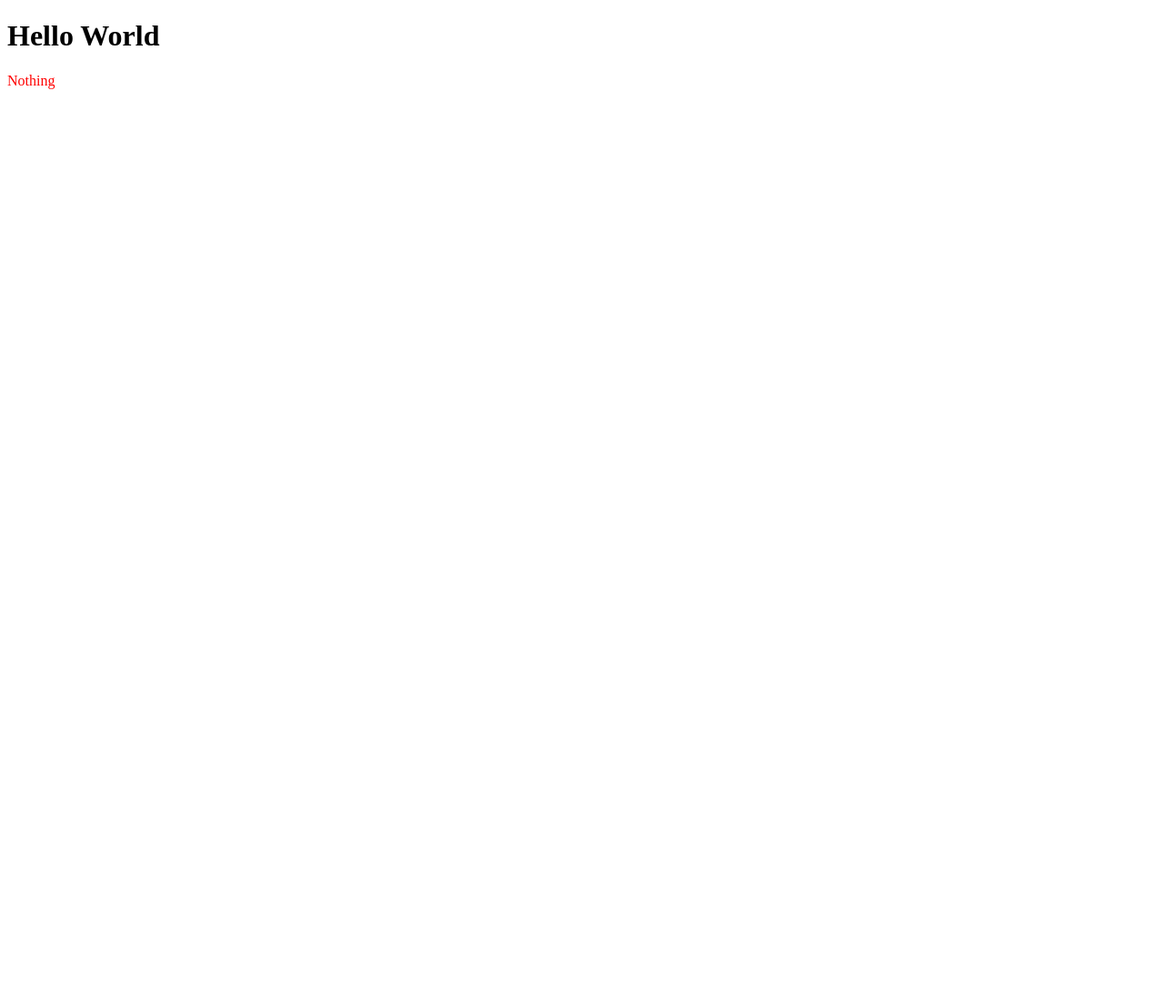
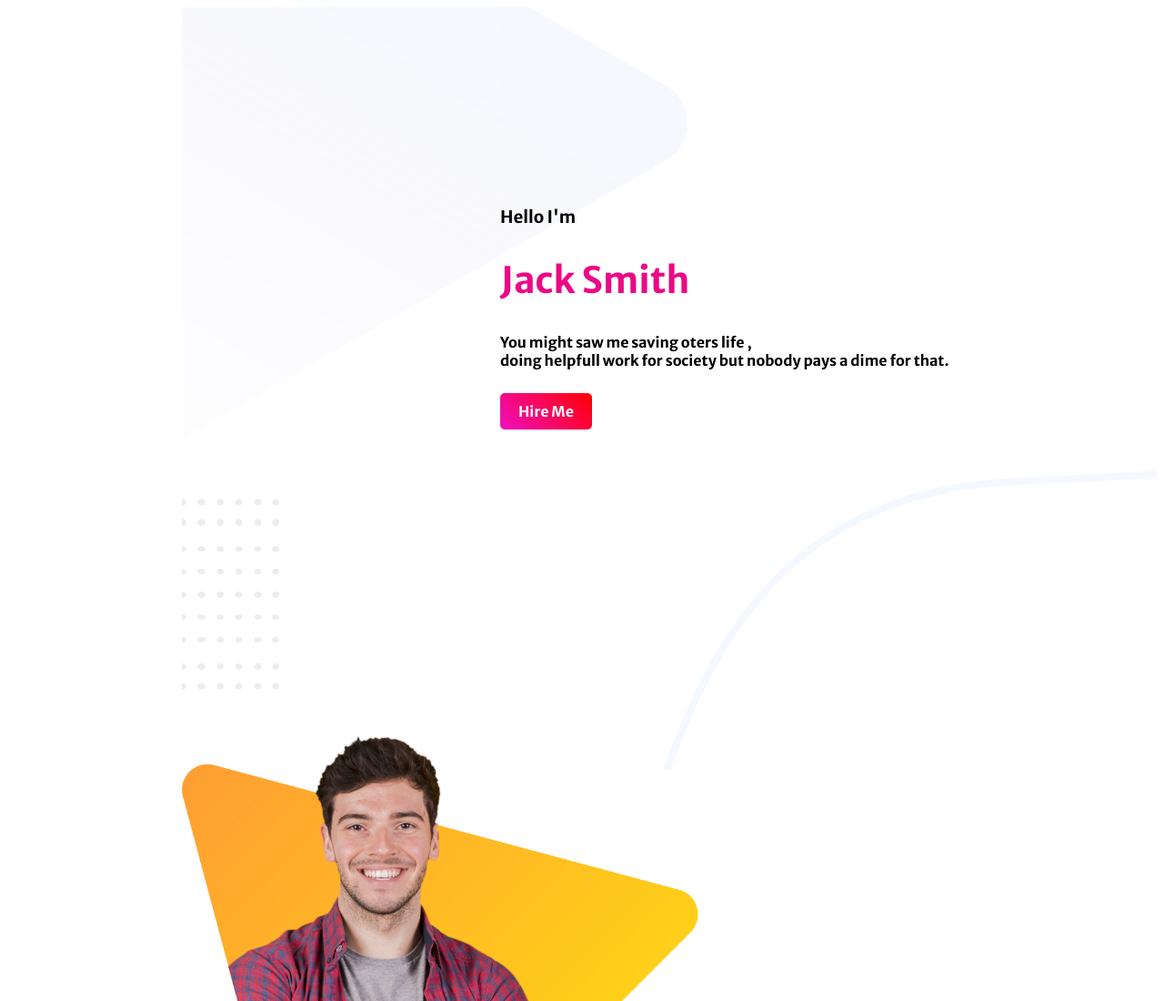
Before and after one commit to SuraKC1/Personal-website, a plain HTML site: page index.html in a window 1280 px wide. Shown: the top 1100 px of the page at 91% size. Before the commit the page ends 800 px from the top, so only its background shows below. Drawn offline with Linux system fonts and the light colour scheme.

Commit message:
first part

```diff
--- a/index.html
+++ b/index.html
@@ -5,10 +5,26 @@
     <meta http-equiv="X-UA-Compatible" content="IE=edge">
     <meta name="viewport" content="width=device-width, initial-scale=1.0">
     <link href="style.css" rel="stylesheet">
+    <link rel="preconnect" href="https://fonts.googleapis.com">
+    <link rel="preconnect" href="https://fonts.googleapis.com">
+    <link rel="preconnect" href="https://fonts.gstatic.com" crossorigin>
+    <link href="https://fonts.googleapis.com/css2?family=Merriweather+Sans:wght@700&display=swap" rel="stylesheet">
     <title>Document</title>
 </head>
 <body>
-    <h1> Hello World</h1>
-    <p> Nothing</p>
+    <section class="header">
+        <div id="first-text" class="head-half">
+            <h3> Hello I'm</h3>
+            <h1 class="highlight"> Jack Smith</h1>
+            <p>
+               You might saw me saving oters life ,  <br>doing helpfull work for society but nobody pays a dime for that.
+            </p>
+            <br>
+            <a href="https://www.google.com" target="_blank">  Hire Me</a>
+        </div>
+        <div class="head-half">
+            <img src="images/peter.png">;
+        </div>
+    </section>
 </body>
 </html>
--- a/style.css
+++ b/style.css
@@ -1,3 +1,40 @@
-p{
-    color:red;
+body{
+    font-family: 'Merriweather Sans', sans-serif;
+    margin-left: 200px;
 }
+
+.highlight{
+    color: rgb(235, 9, 133);
+    font-size: 40px;
+}
+
+.header{
+    background-image: url(images/header-bg.png);
+    background-size: 1500px;
+    height: 1500px;
+    width: 100%;
+    background-repeat: no-repeat;
+
+}
+.head-half{
+    height: 500px;
+    float: left;
+}
+.head-half img{
+    height: 600px;
+    padding-top: 100px;
+}
+
+#first-text{
+    margin-left: 100px;
+    margin-top: 200px;
+    padding-left: 250px;
+}
+
+.head-half a{
+    text-decoration: none;
+    color: white;
+    background-image: linear-gradient(45deg, rgb(240, 14, 191), red);
+    padding: 10px 20px;
+    border-radius: 5px;
+}
```
Also changed, not shown: images/biography-bg.png (added), images/footer-bg.png (added), images/header-bg.png (added), images/latest-work-bg.png (added), images/latest-work/work-1.png (added), images/latest-work/work-2.jpg (added), images/latest-work/work-3.jpg (added), images/peter.png (added), images/peter_dream.png (added), 1 other file.
